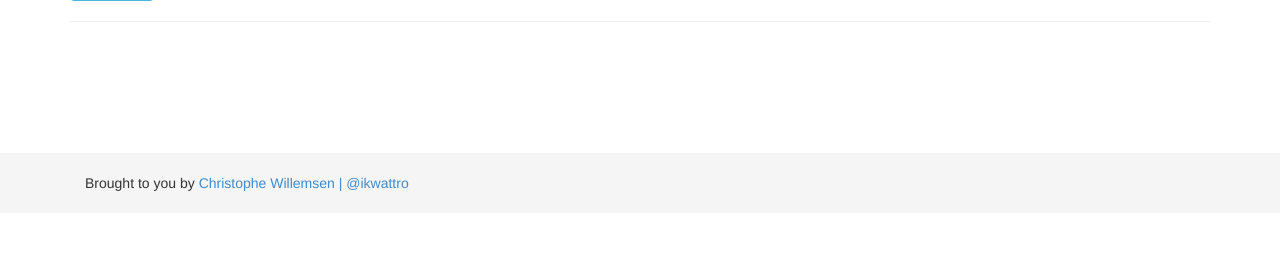
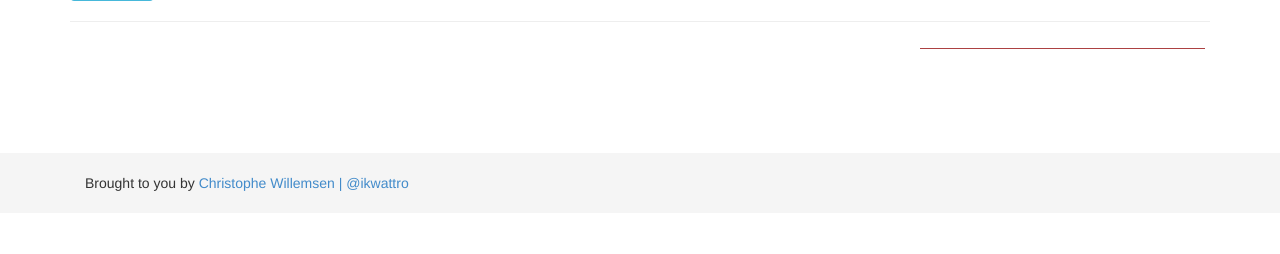
Before and after one commit to neoxygen/graphgen, a PHP site: template src/Views/base.html.twig in a window 1280 px wide. Shown: the part 343-597 px from the top of the page. Run offline with PHP 8.4, Linux system fonts and the light colour scheme; the template is opened without the code that fills it, so the values that code supplies are empty; some libraries are stand-ins or nearby versions.

Commit message:
added node info in vis

```diff
--- a/src/Views/base.html.twig
+++ b/src/Views/base.html.twig
@@ -82,7 +82,11 @@
 
     <div class="row">
         <div class="col-xs-12">
-            <div id="alchemy" class="alchemy"></div>
+            <div id="alchemy" class="alchemy">
+                <div class="col-xs-3" id="nodeInfo" style="color: white; position:absolute; z-index: 1;">
+
+                </div>
+            </div>
         </div>
         <div class="hidden" id="gjson_result"></div>
     </div>
--- a/web/assets/site/webapp.css
+++ b/web/assets/site/webapp.css
@@ -45,3 +45,12 @@ body { padding-top: 70px; }
     padding-top: 20px;
     margin-top:10px;
 }
+
+#nodeInfo{
+    position: absolute;
+    z-index: 1;
+    color: #fff;
+    top: 5px;
+    right: 5px;
+    background-color: #ac4142;
+}
--- a/web/assets/site/webapp.js
+++ b/web/assets/site/webapp.js
@@ -94,6 +94,7 @@ $(document).ready(function() {
                 toggleRootNodes: false,
                 nodeMouseOver: function(node){
                     console.log(node);
+                    setNodeInfo(node);
                 }
             };
             $('#gjson_result').html(pattern);
@@ -128,4 +129,17 @@ $(document).ready(function() {
         var pattern = $('#gjson_result').html();
         $('#cypher_pattern').val(pattern);
     });
+
+    function setNodeInfo(node)
+    {
+        var box = $('#nodeInfo');
+        box.html('');
+        box.append('<h4>' + node.properties.label + '</h4>');
+        box.append('<h5>Properties</h5>');
+        box.append('<ul>');
+        $.each(node.properties.properties, function(index, value){
+            box.append('<li>' + index + ' : ' + value + '</li>');
+        });
+        box.append('</ul>');
+    }
 });
```
